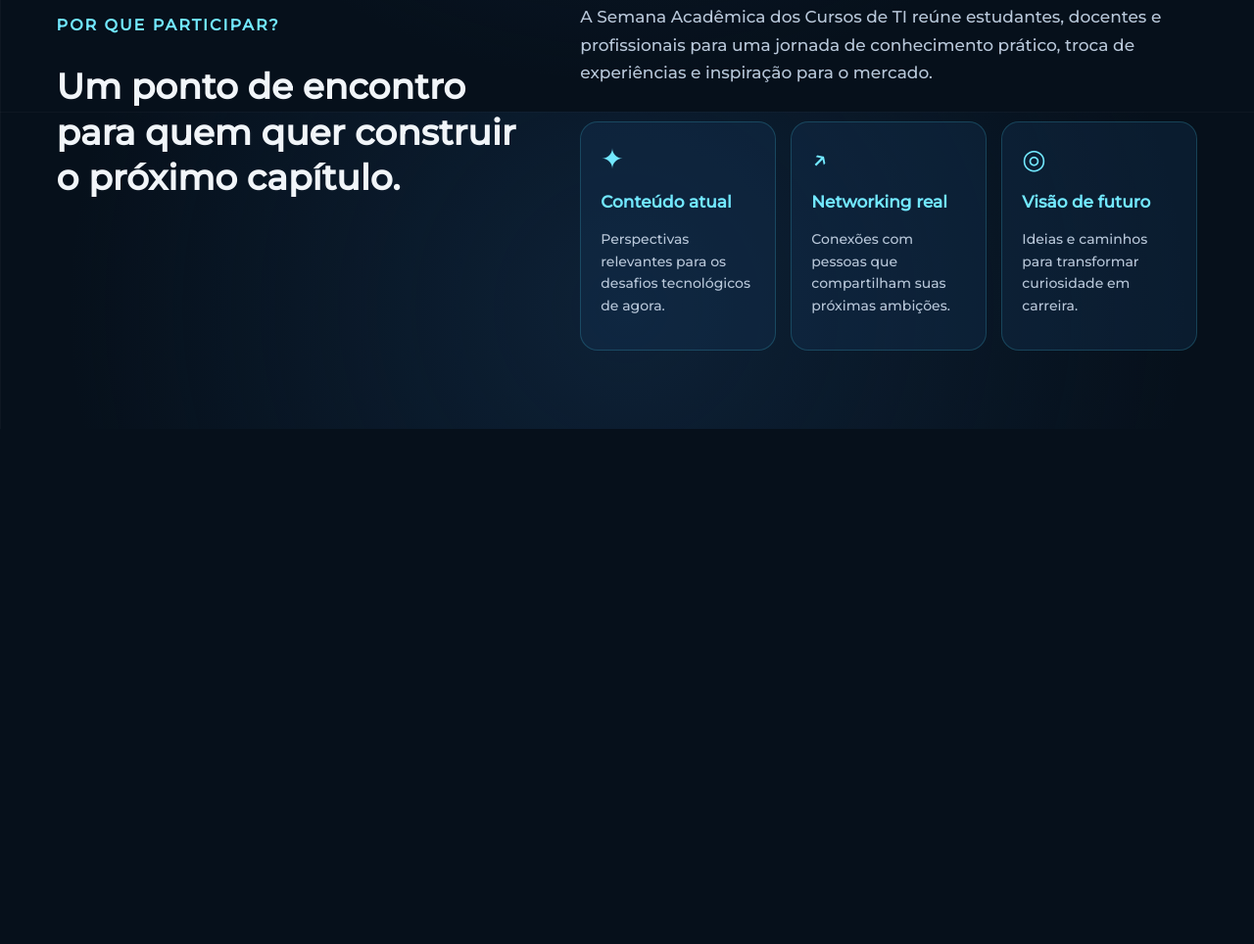
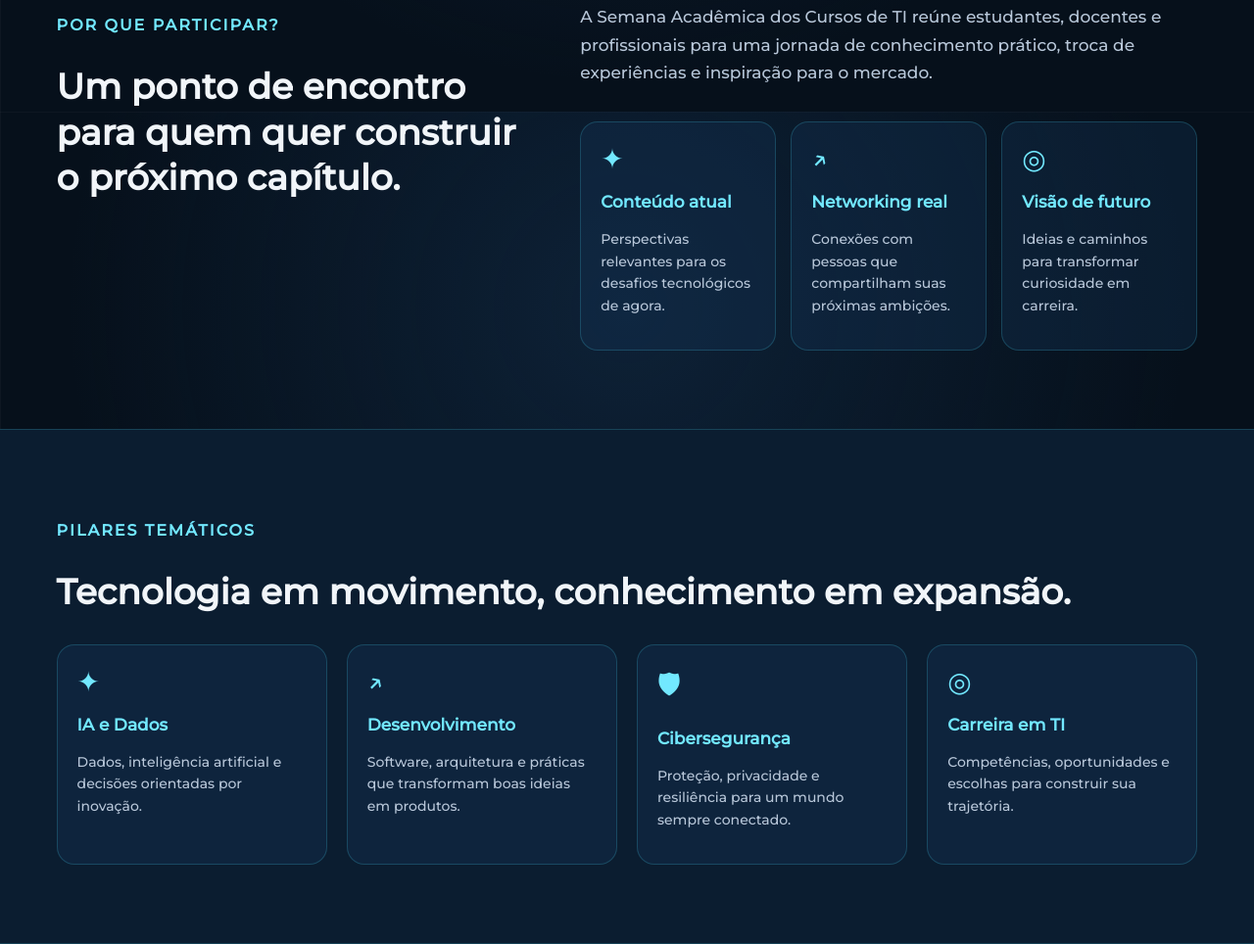
Before and after one commit to wesleyalexandreoliveira/landing_page_evento_tech, a plain HTML site: page index.html in a window 1280 px wide. Shown: the part 686-1650 px from the top of the page at 98% size. Before the commit the page ends 1124 px from the top, so only its background shows below. Drawn offline with Linux system fonts and the light colour scheme.

Commit message:
feat: adiciona seção de pilares temáticos

```diff
--- a/index.html
+++ b/index.html
@@ -99,6 +99,41 @@
     <!-- SEÇÃO 3: PILARES TEMÁTICOS -->
     <section id="pilares">
 
+        <div class="pilares-texto">
+            <h2>PILARES TEMÁTICOS</h2>
+
+            <h1>Tecnologia em movimento, conhecimento em expansão.
+            </h1>
+        </div>
+
+            <div class="pilares-cards">
+
+                <article class="card">
+                    <span class="icone-card">✦</span>
+                    <h3>IA e Dados</h3>
+                    <p>Dados, inteligência artificial e decisões orientadas por inovação.</p>
+                </article>
+
+                <article class="card">
+                    <span class="icone-card">↗</span>
+                    <h3>Desenvolvimento</h3>
+                    <p>Software, arquitetura e práticas que transformam boas ideias em produtos.</p>
+                </article>
+
+                <article class="card">
+                    <span class="icone-card">🛡</span>
+                    <h3>Cibersegurança</h3>
+                    <p>Proteção, privacidade e resiliência para um mundo sempre conectado.</p>
+                </article>
+
+                <article class="card">
+                    <span class="icone-card">◎</span>
+                    <h3>Carreira em TI</h3>
+                    <p>Competências, oportunidades e escolhas para construir sua trajetória.</p>
+                </article>
+
+            </div>
+
     </section>
 
     <!-- SEÇÃO 4: PROGRAMAÇÃO -->
--- a/style.css
+++ b/style.css
@@ -256,3 +256,37 @@ figcaption {
     font-size: 14px;
     line-height: 1.6;
 }
+
+#pilares {
+    padding: 80px 4.5%;
+
+    /* Fundo azul sem quadriculado */
+    background-color: #0B1D30;
+
+    /* Linhas de separação */
+    border-top: 1px solid rgba(72, 221, 245, 0.2);
+    border-bottom: 1px solid rgba(72, 221, 245, 0.2);
+}
+
+.pilares-texto {
+    text-align: left;
+}
+
+.pilares-texto h2 {
+    color: #72E8FF;
+    font-size: 16px;
+    letter-spacing: 2px;
+}
+
+.pilares-texto h1 {
+    font-size: 36px;
+    line-height: 1.3;
+    color: #F1F5F9;
+}
+
+.pilares-cards {
+    display: grid;
+    grid-template-columns: repeat(4, 1fr);
+    gap: 20px;
+    margin-top: 30px;
+}
```
